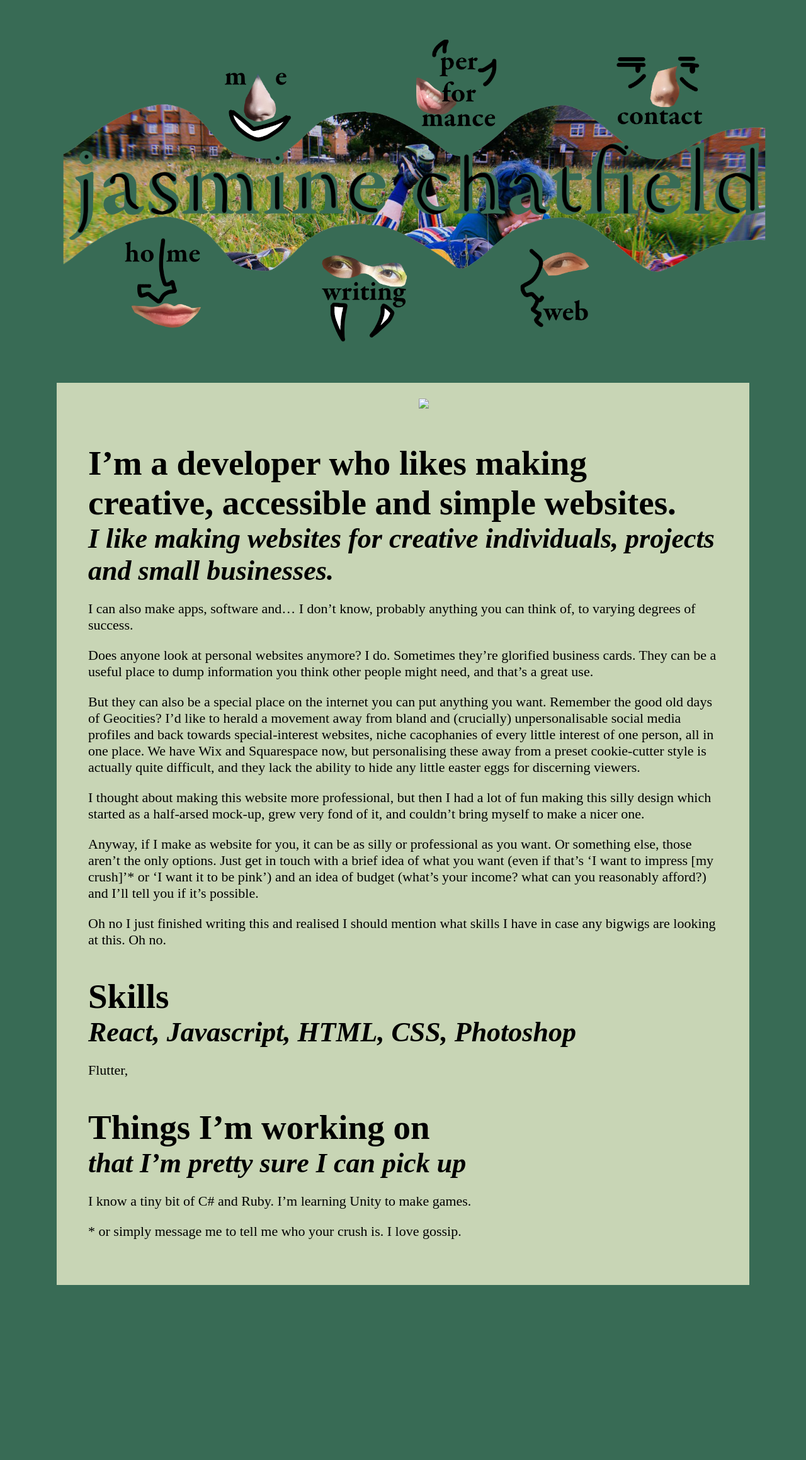
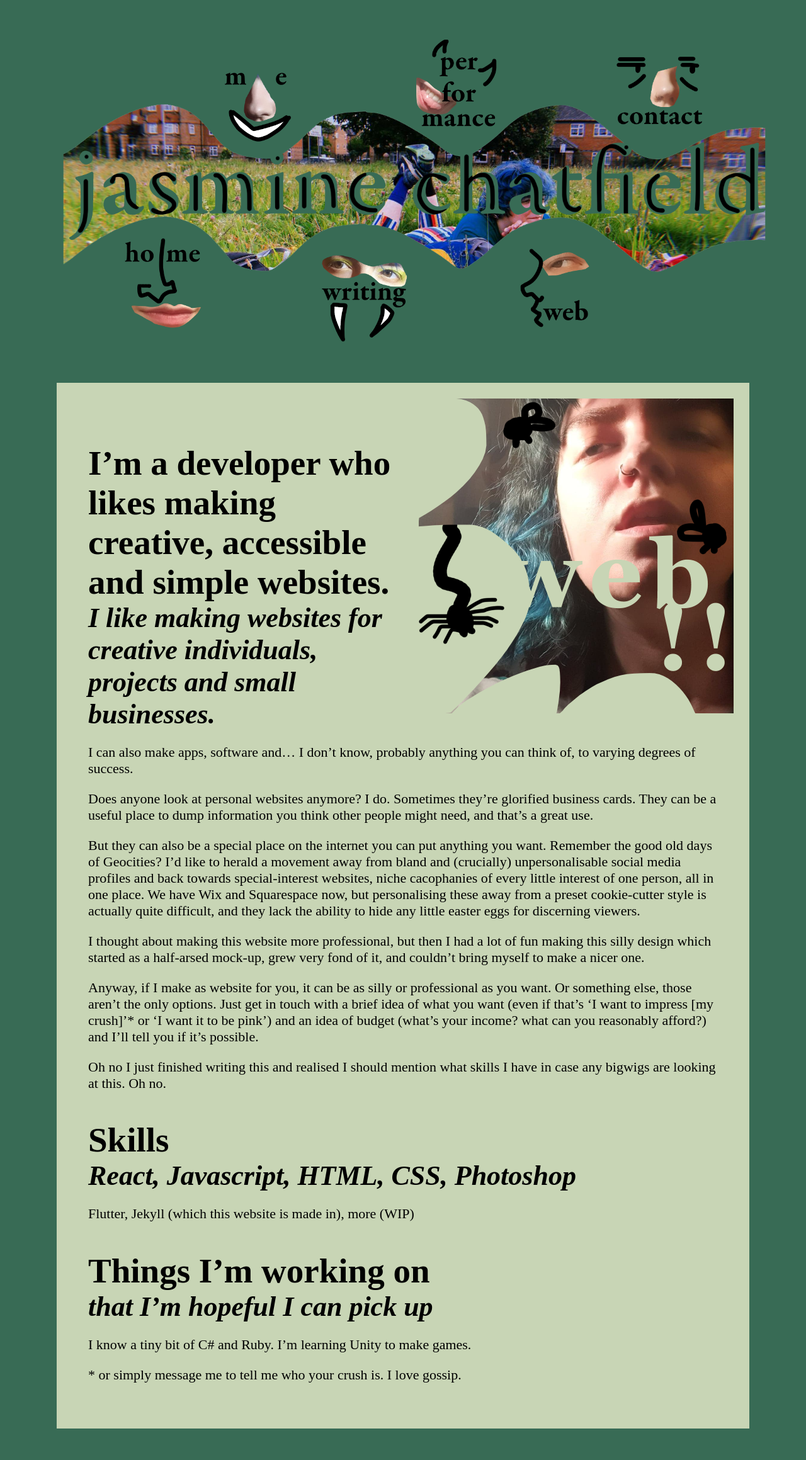
Before and after one commit to jasminechatfield/jazz.lol, a Jekyll site: the page built from web.md, in a window 1280 px wide. Shown: the whole page at 63% size. Built offline with Jekyll 4.4.1, drawn with Linux system fonts in a browser that asks for light colours; some web fonts are replaced; before the commit the page ends 2091 px from its top, so only the background shows below that.

Commit message:
Rough first draft complete

```diff
--- a/_sass/main.scss
+++ b/_sass/main.scss
@@ -170,6 +170,7 @@ a {
 
 .blog {
    background-image: url("/assets/img/blogbackground.jpg");
+   padding: 50px;
 }
 
 .blog-name {
@@ -198,28 +199,51 @@ a {
       border-bottom-style: solid;
    }
    p {
-      margin-left: 50%;
       margin-block-end: 0;
       margin-bottom: 0;
       margin-top: 0px;
       line-height: 1.5;
+      display: block;
+   }
+   .has-image {
+      height: 550px;
+      blockquote {
+         margin-left: 0;
+         display: inline-block;
+         margin-bottom: 100px;
+         p {
+            display: block;
+         }
+      }
+      img {
+         width: 300px;
+         margin-right: 200px;
+         margin-left: 100px;
+         margin-top: 50px;
+         margin-bottom: 50px;
+      }
+      p {
+         display: inline-block;
+      }
    }
 }
 
-.quotation {
-   margin-left: calc(50% - 40px);
-   font-size: 100px;
+blockquote {
+   margin-left: 50%;
+   margin-right: 10px;
+   margin-top: -80px;
    margin-bottom: -80px;
-}
-
-blockquote {
    &:before {
       content: "“";
-      margin-left: calc(50% - 40px);
+      margin-left: -40px;
+      top: 70px;
+      position: relative;
    }
    &:after {
       content: "”";
-      margin-left: calc(100% - 30px);
+      margin-left: calc(90%);
+      bottom: 10px;
+      position: relative;
    }
    &:before,
    &:after {
--- a/web.md
+++ b/web.md
@@ -23,11 +23,11 @@ Oh no I just finished writing this and realised I should mention what skills I h
 
 ### React, Javascript, HTML, CSS, Photoshop
 
-Flutter,
+Flutter, Jekyll (which this website is made in), more (WIP)
 
 ## Things I'm working on
 
-### that I'm pretty sure I can pick up
+### that I'm hopeful I can pick up
 
 I know a tiny bit of C# and Ruby. I'm learning Unity to make games.
 
```
Also changed, not shown: _posts/2020-08-05-post-name.md (+2 -2 lines), contact.md (+14 -2 lines), me.md (+1 -1 lines), writing.md (+39 -36 lines), assets/img/contactheader.png (added), assets/img/throatthing.jpg (added), assets/img/webheader.png (added), 10 other files.
